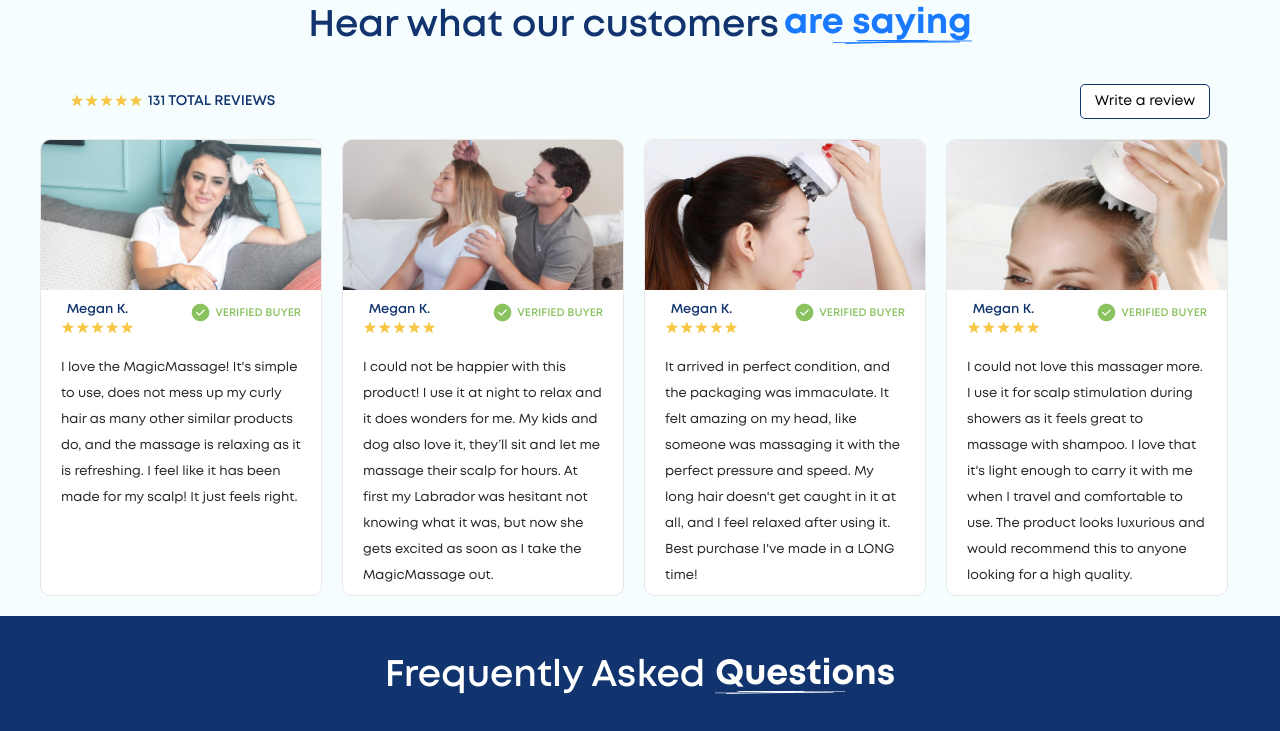
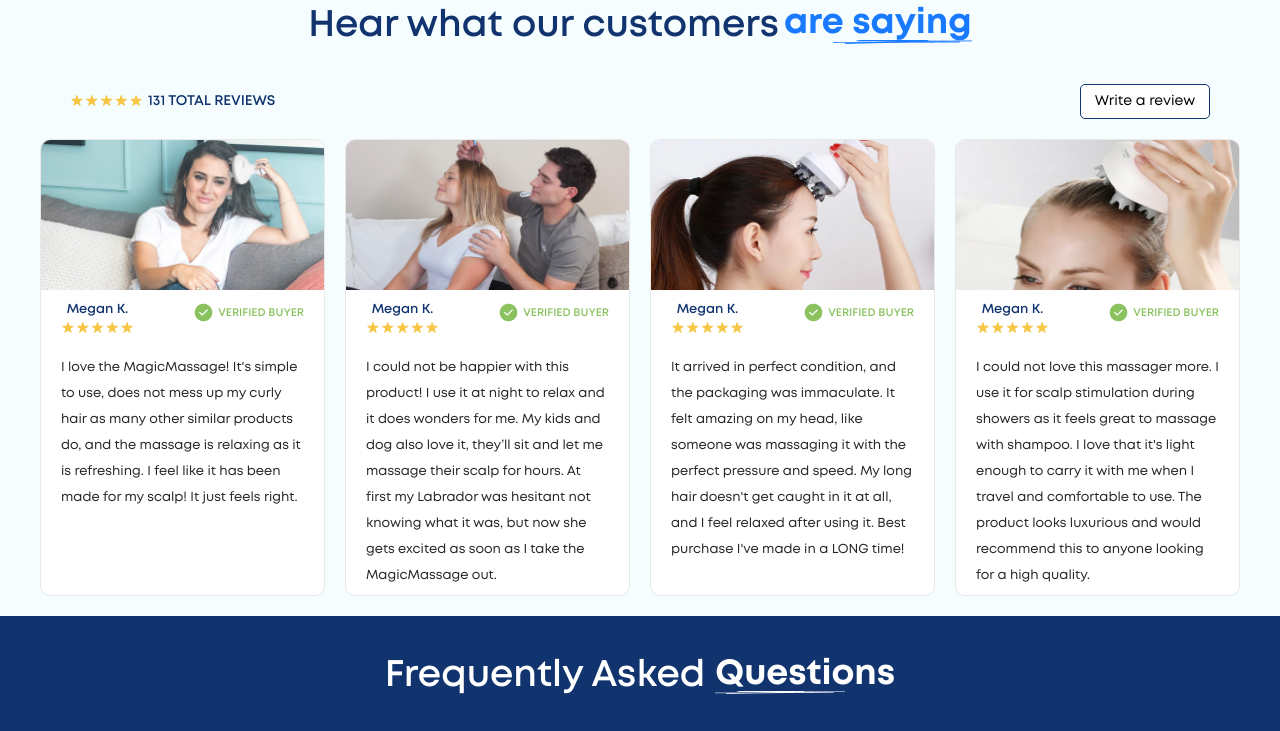
Before and after one commit to mariamdatuka/e-commerce-adv, a plain HTML site: page index.html in a window 1280 px wide. Shown: the part 1480-2211 px from the top of the page. Drawn offline with Linux system fonts and the light colour scheme.

Commit message:
changed slider section

```diff
--- a/globals.css
+++ b/globals.css
@@ -48,5 +48,4 @@ body{
     font-size:1.4rem;
     background-color: var(--transparent-bg-color);
     height:100vh;
-    overflow-x: hidden;
 }
--- a/script.js
+++ b/script.js
@@ -1,5 +1,7 @@
+
+'use strict';
+
 /******CARD SLIDER ******/
-
  //selectors
 const wrapper = document.querySelector('.slider-wrapper');
 const indicators = [...document.querySelectorAll('.btn')];
@@ -9,7 +11,7 @@ let currentTestimonial = 0;
 indicators.forEach((item, i) => {
     item.addEventListener('click', () => {
         indicators[currentTestimonial].classList.remove('active');
-        wrapper.style.marginLeft = `-${100 * i}%`;
+        wrapper.style.marginLeft = `-${80 * i}%`;
         item.classList.add('active');
         currentTestimonial = i;
     })
--- a/styles.css
+++ b/styles.css
@@ -625,7 +625,7 @@ CARD N1
 
 .slider-section{
     padding:1rem 1.5rem;
-    width:32rem;
+    width:100%;
     position: relative;
     overflow: hidden;
 }
@@ -634,8 +634,7 @@ CARD N1
     width:300%;
     min-height: 100%;
     display:flex;
-    align-items: center;
-    justify-content: center;
+    align-items: flex-start;
     gap:1rem;
     transition: 1s;
 }
@@ -651,7 +650,7 @@ CARD N1
 
 .slider .avt{
     height:15rem;
-    width:28rem;
+    width:100%;
 }
 
 .slider-four{
@@ -1100,7 +1099,9 @@ CARD N1
     .slider-wrapper{
         padding: 0 4rem;
         gap:2rem;
-        justify-content: start;
+        width:100%;
+        align-items: center;
+        justify-content: center;
     }
 
     .slider-four{
```
